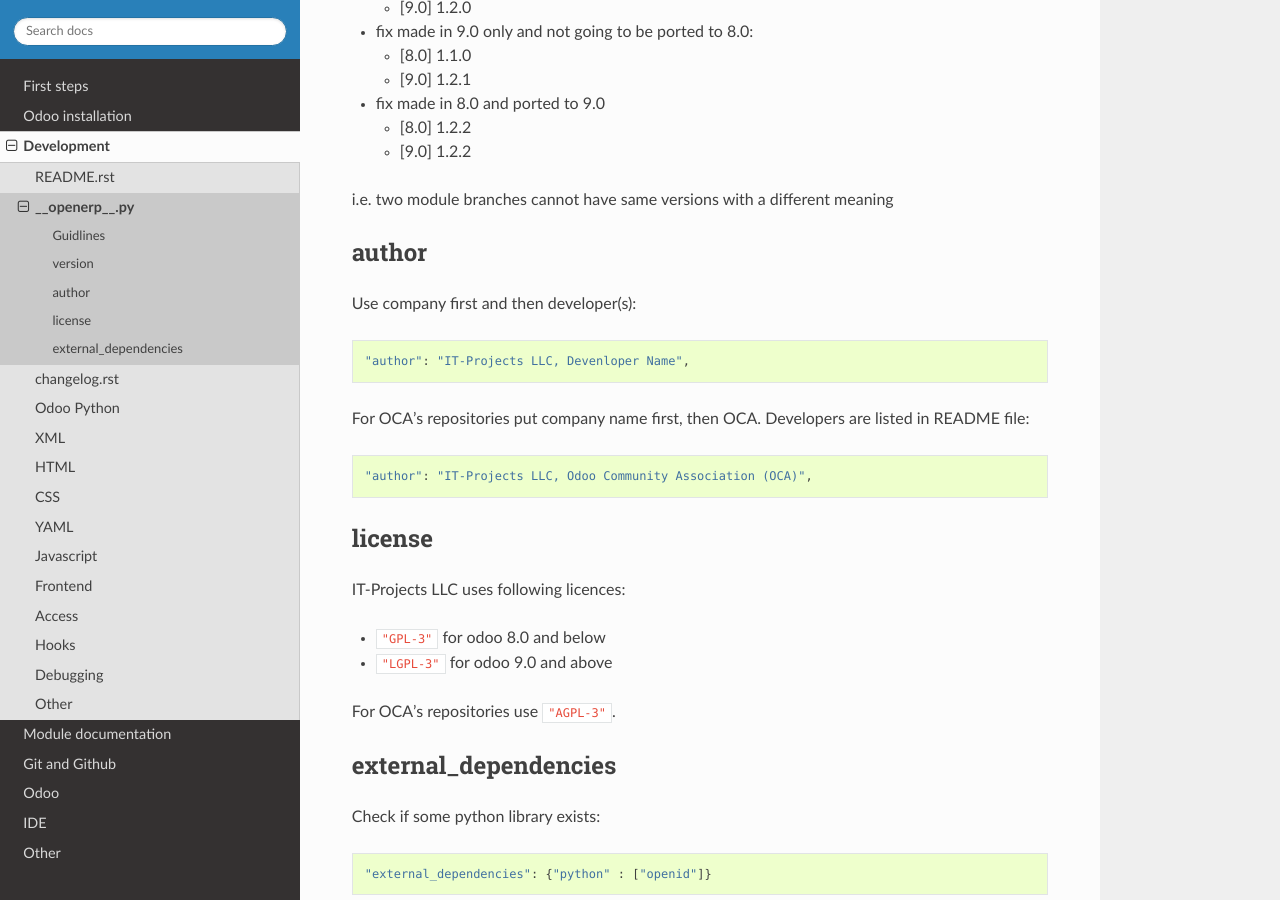
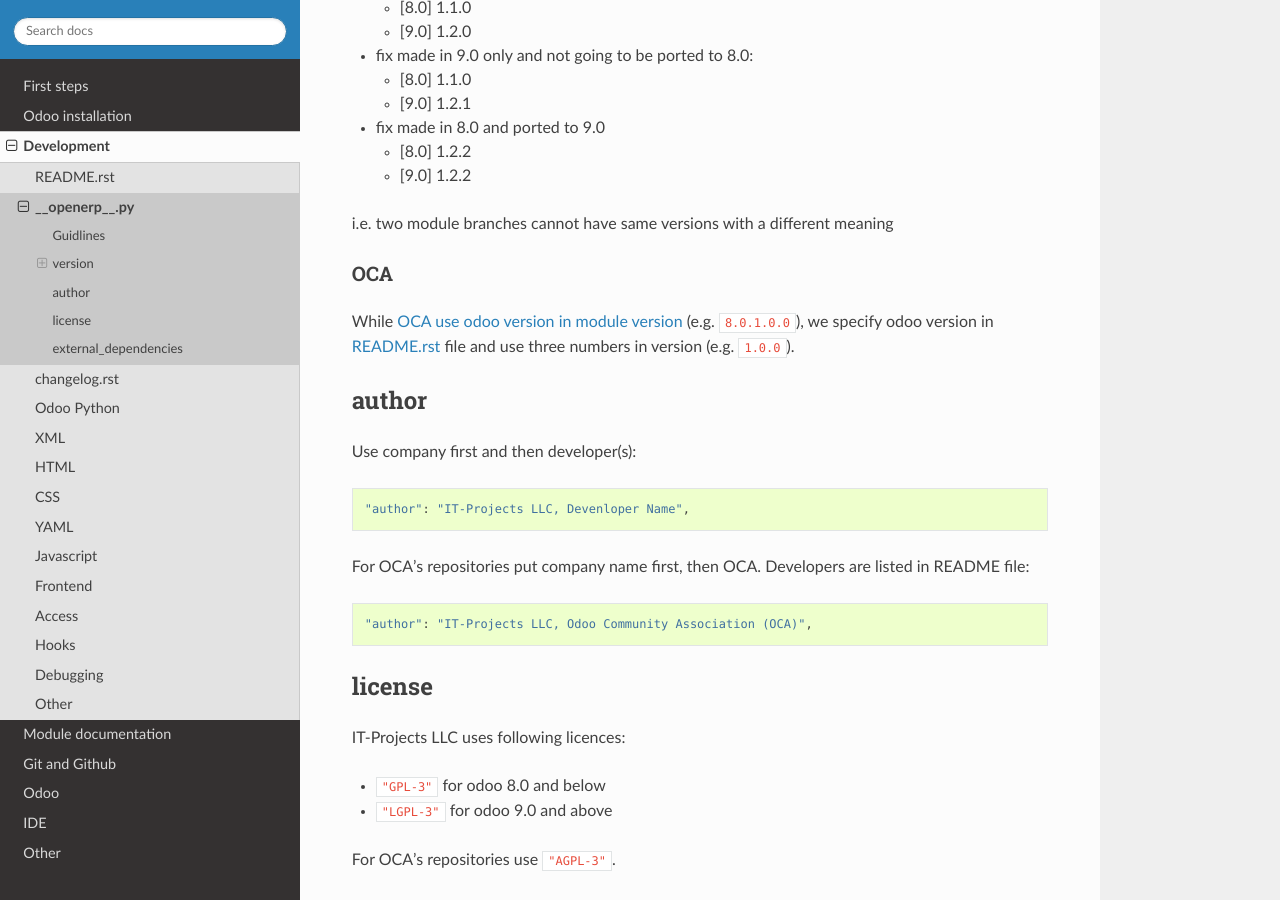
Before and after one commit to itpp-labs/odoo-development, a Sphinx documentation site: the page built from docs/dev/__openerp__.py.rst, in a window 1280 px wide and 900 px high, scrolled down 2039 px. Built offline with Sphinx 7.4.7 and the Read the Docs theme 2.0.0, drawn with Linux system fonts in a browser that asks for light colours.

Commit message:
note about difference between oca and our versions

```diff
--- a/docs/dev/__openerp__.py.rst
+++ b/docs/dev/__openerp__.py.rst
@@ -99,6 +99,11 @@
 
 i.e. two module branches cannot have same versions with a different meaning
 
+OCA
+^^^
+
+While `OCA use odoo version in module version <https://github.com/OCA/maintainer-tools/blob/master/CONTRIBUTING.md#version-numbers>`_ (e.g. ``8.0.1.0.0``), we specify odoo version in :doc:`README.rst <README.rst>` file and use three numbers in version (e.g. ``1.0.0``).
+
 author
 ------
 
```
